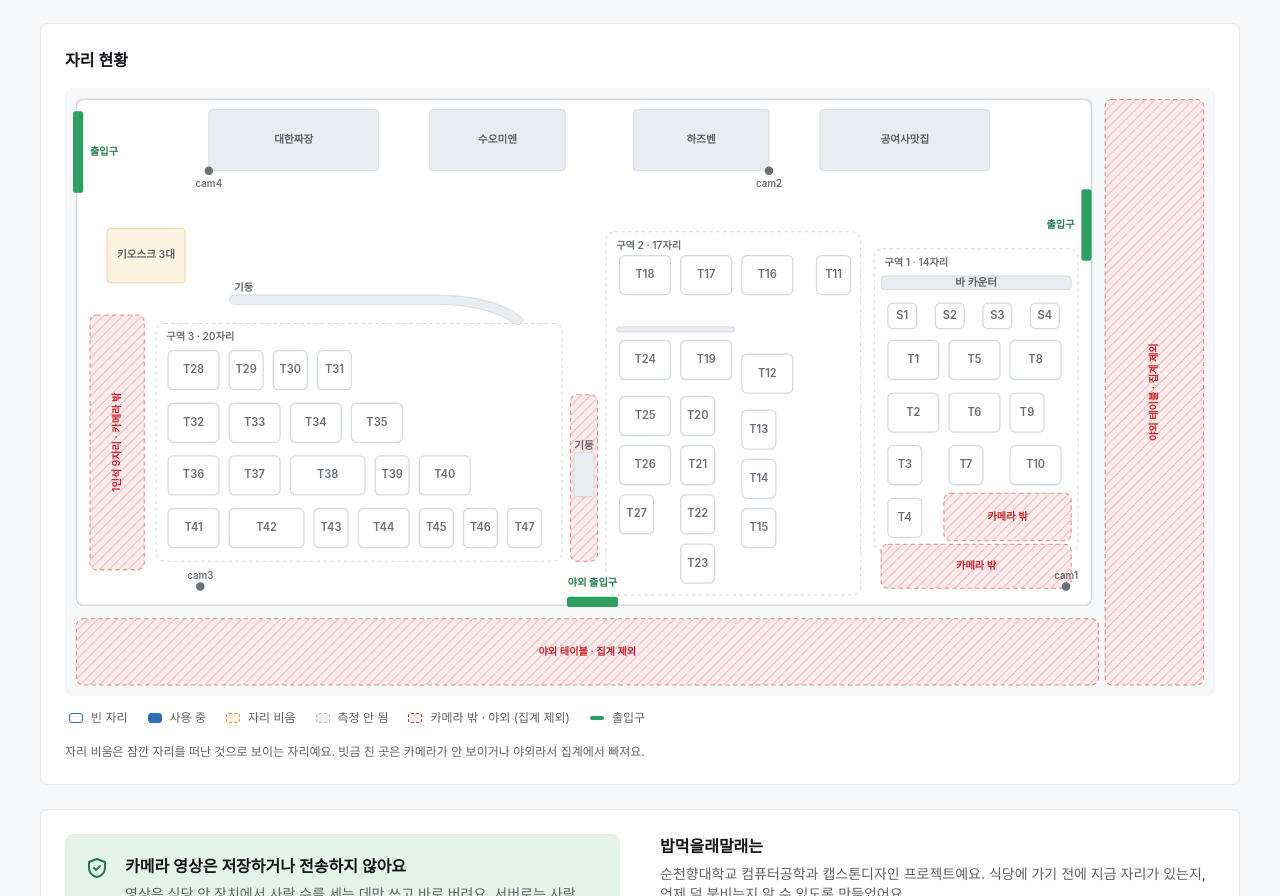
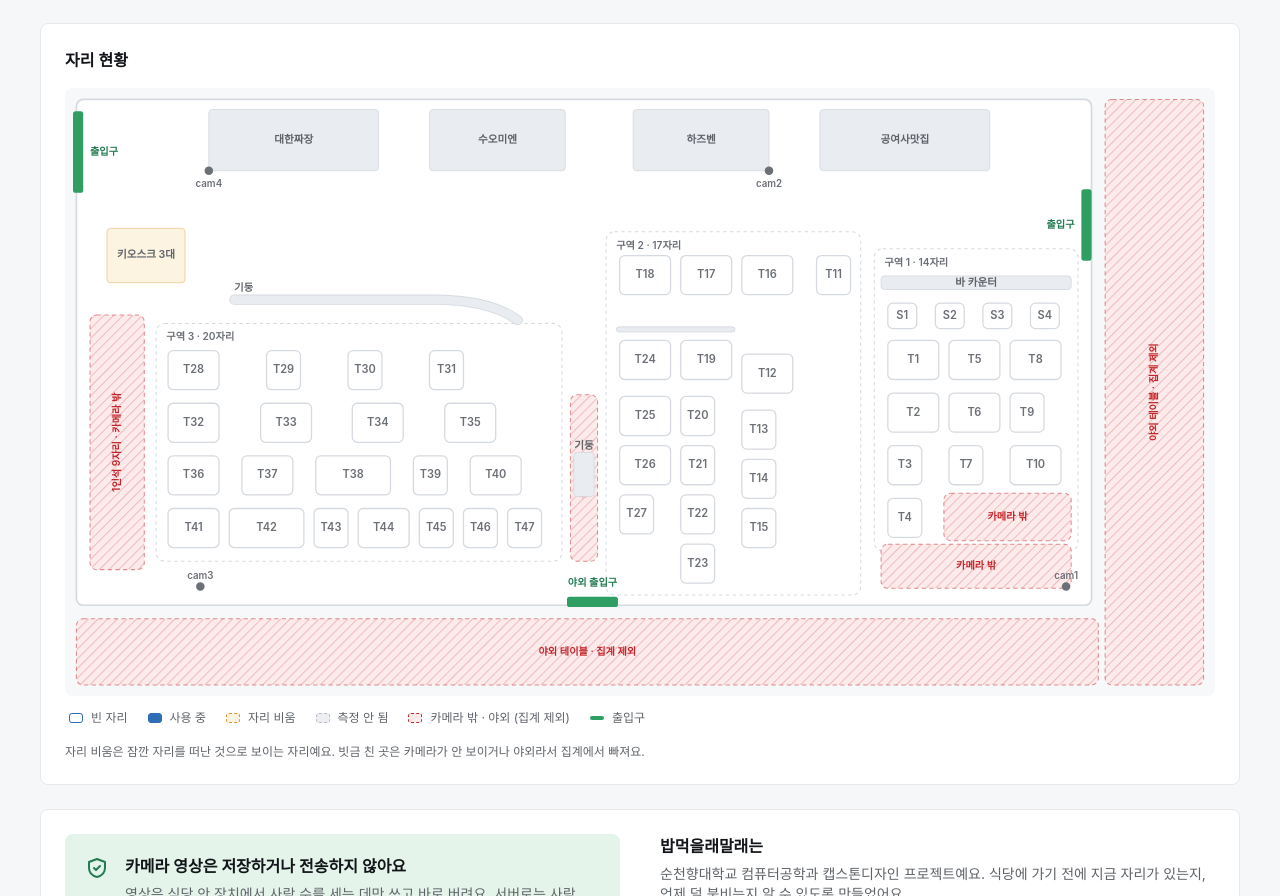
Before and after one commit to Seung1won-dot/microprocessor, a plain HTML site: page cafeteria-server/index.html in a window 1280 px wide. Shown: the part 906-1802 px from the top of the page. Drawn offline with Linux system fonts and the light colour scheme; no server answers; a web font is replaced by a local one.

Commit message:
배치도: 구역 3 위 세 줄(T28~31, T32~35, T36~40)을 사선 끝선까지 고르게 벌림

```diff
--- a/cafeteria-server/index.html
+++ b/cafeteria-server/index.html
@@ -417,9 +417,9 @@ const LAYOUT = {
   ],
   seats:{
     /* 구역 3 (cam3) — 줄: 28~31 / 32~35 / 36~40 / 41~47 */
-    T28:{x:112,y:300,w:60,h:46,c:4}, T29:{x:184,y:300,w:40,h:46,c:2}, T30:{x:236,y:300,w:40,h:46,c:2}, T31:{x:288,y:300,w:40,h:46,c:2},
-    T32:{x:112,y:362,w:60,h:46,c:4}, T33:{x:184,y:362,w:60,h:46,c:4}, T34:{x:256,y:362,w:60,h:46,c:4}, T35:{x:328,y:362,w:60,h:46,c:4},
-    T36:{x:112,y:424,w:60,h:46,c:4}, T37:{x:184,y:424,w:60,h:46,c:4}, T38:{x:256,y:424,w:88,h:46,c:6}, T39:{x:356,y:424,w:40,h:46,c:2}, T40:{x:408,y:424,w:60,h:46,c:4},
+    T28:{x:112,y:300,w:60,h:46,c:4}, T29:{x:228,y:300,w:40,h:46,c:2}, T30:{x:324,y:300,w:40,h:46,c:2}, T31:{x:420,y:300,w:40,h:46,c:2},
+    T32:{x:112,y:362,w:60,h:46,c:4}, T33:{x:221,y:362,w:60,h:46,c:4}, T34:{x:329,y:362,w:60,h:46,c:4}, T35:{x:438,y:362,w:60,h:46,c:4},
+    T36:{x:112,y:424,w:60,h:46,c:4}, T37:{x:199,y:424,w:60,h:46,c:4}, T38:{x:286,y:424,w:88,h:46,c:6}, T39:{x:401,y:424,w:40,h:46,c:2}, T40:{x:468,y:424,w:60,h:46,c:4},
     T41:{x:112,y:486,w:60,h:46,c:4}, T42:{x:184,y:486,w:88,h:46,c:6}, T43:{x:284,y:486,w:40,h:46,c:2}, T44:{x:336,y:486,w:60,h:46,c:4}, T45:{x:408,y:486,w:40,h:46,c:2}, T46:{x:460,y:486,w:40,h:46,c:2}, T47:{x:512,y:486,w:40,h:46,c:2},
     /* 구역 2 (cam2, 하즈벤 간판 위) — 앞줄 T18·T17·T16·T11 같은 선 (T11은 조금 떨어져서), 바 카운터와 같은 선,
        T24·T19 앞에 작은 벽, T12 세로줄은 T24·T19보다 약간 아래 */
```
